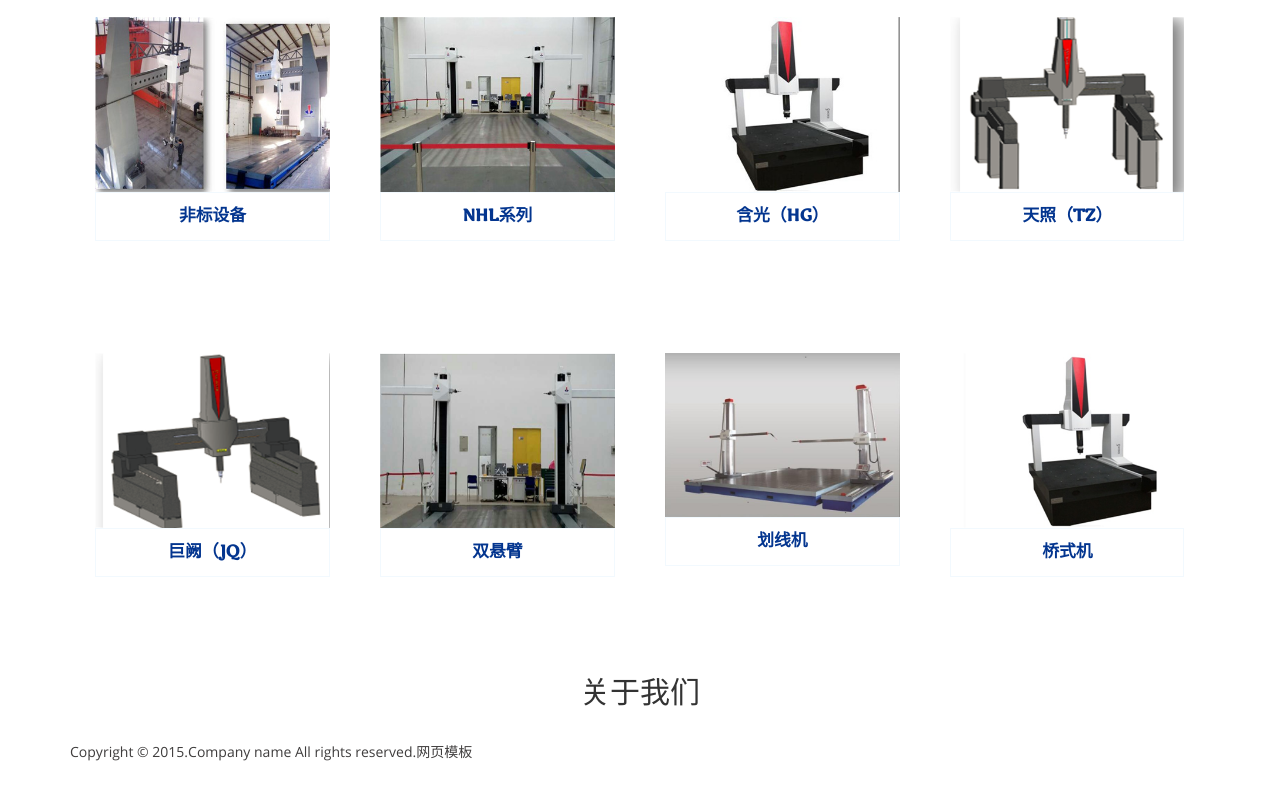
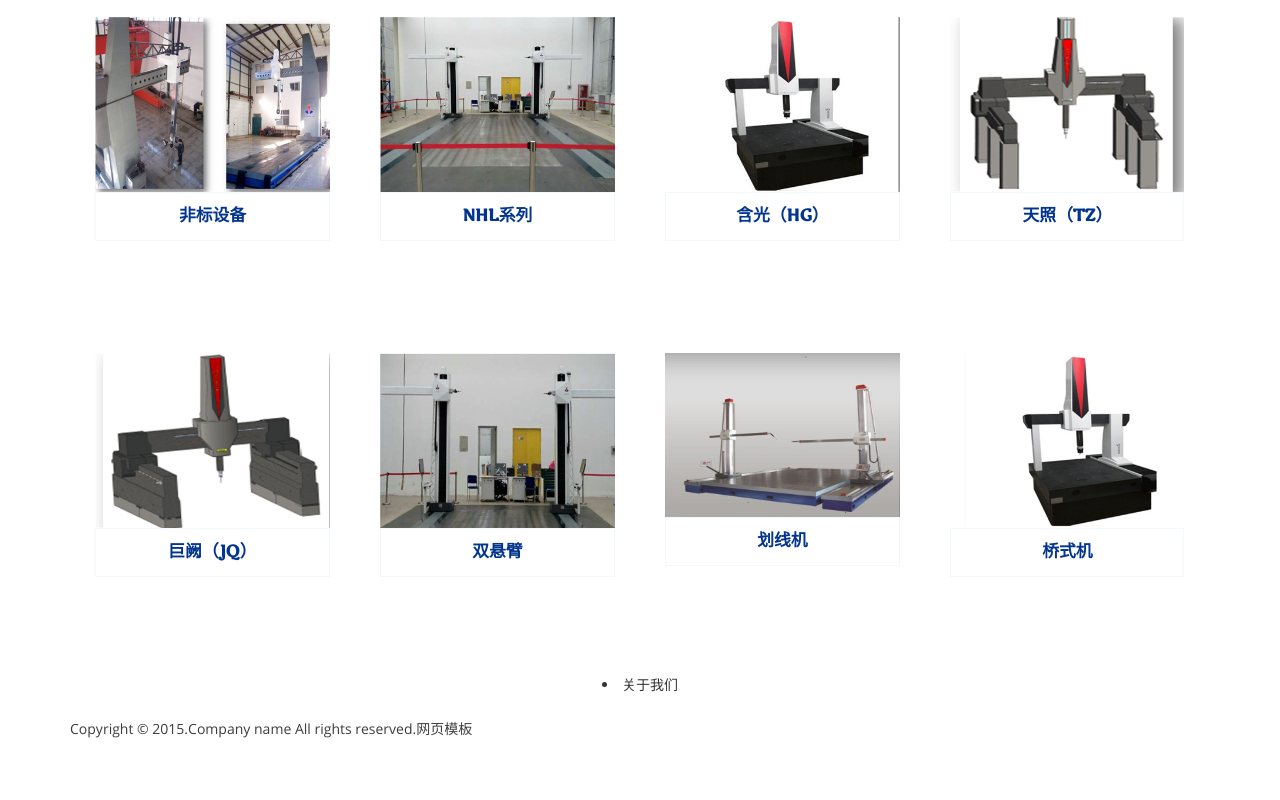
Before and after one commit to beja0900/beja0900.github.io, a plain HTML site: page index.html in a window 1280 px wide. Shown: the part 663-1463 px from the top of the page. Drawn offline with Linux system fonts and the light colour scheme.

Commit message:
重新定义文字风格

```diff
--- a/css/style.css
+++ b/css/style.css
@@ -1,5 +1,6 @@
 h4, h5, h6,
-h1, h2, h3 {margin-top: 0; text-align :center;}
+h1, h2, h3 {margin-top: 0;}
+.aboutUsStyle {margin-top: 0; text-align: center;}
 ul, ol {margin: 0;}
 p {margin: 0;}
 html, body{
--- a/index.html
+++ b/index.html
@@ -355,7 +355,7 @@ Smartphone Compatible web template, free webdesigns for Nokia, Samsung, LG, Sony
 </div> -->
 <div class="footer">
 	<div class="container">
-		<h2 class="m-t-0 text-xs-center animation-slide-top appear-no-repeat" data-plugin="appear" data-animate="slide-top" data-repeat="false">关于我们</h2>
+		<li class="aboutUsStyle">关于我们</li>
 		<!-- <div class="col-md-3 cust">
 			<h4>CUSTOMER CARE</h4>
 				<li><a href="#">Help Center</a></li>
```
